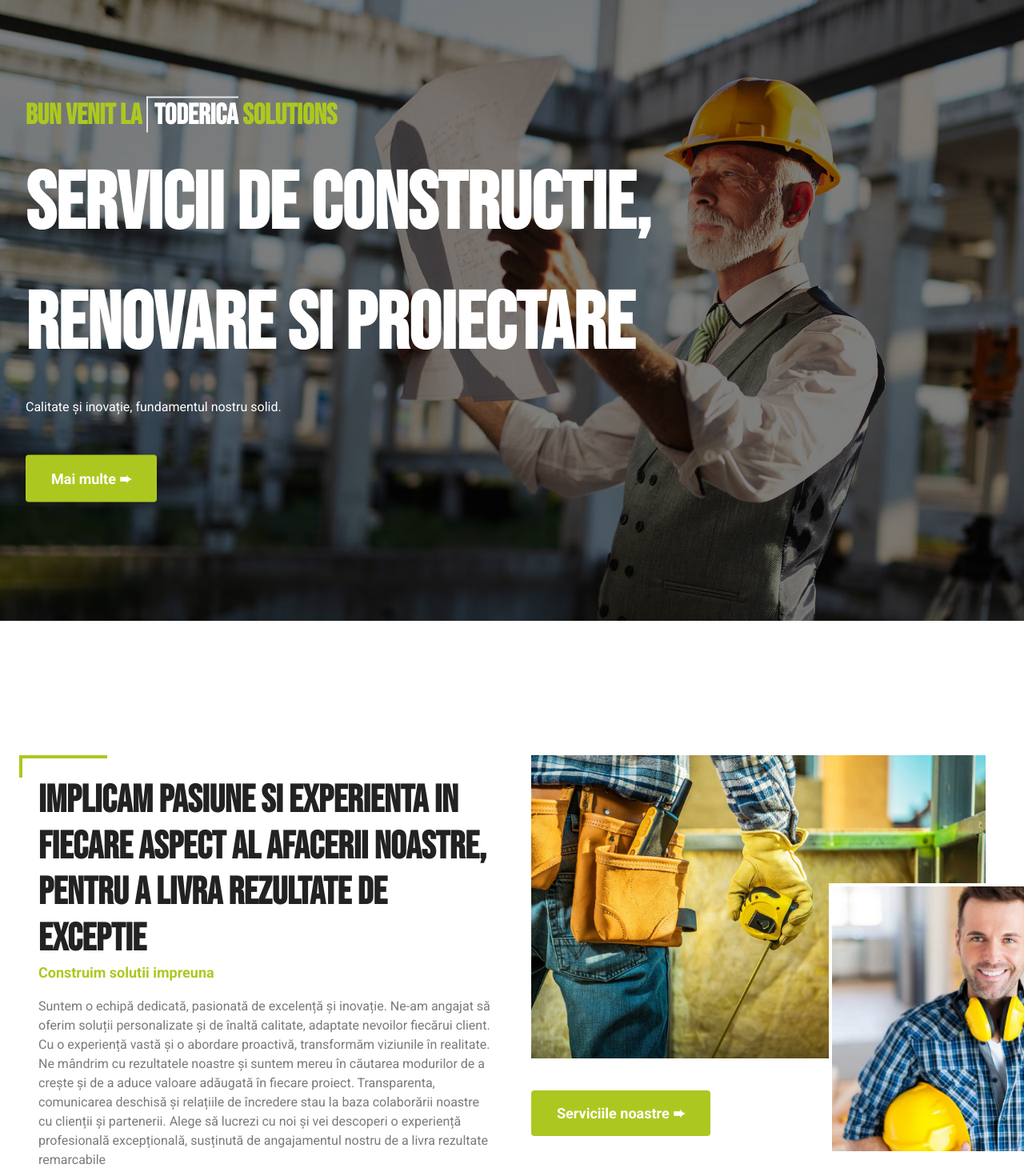
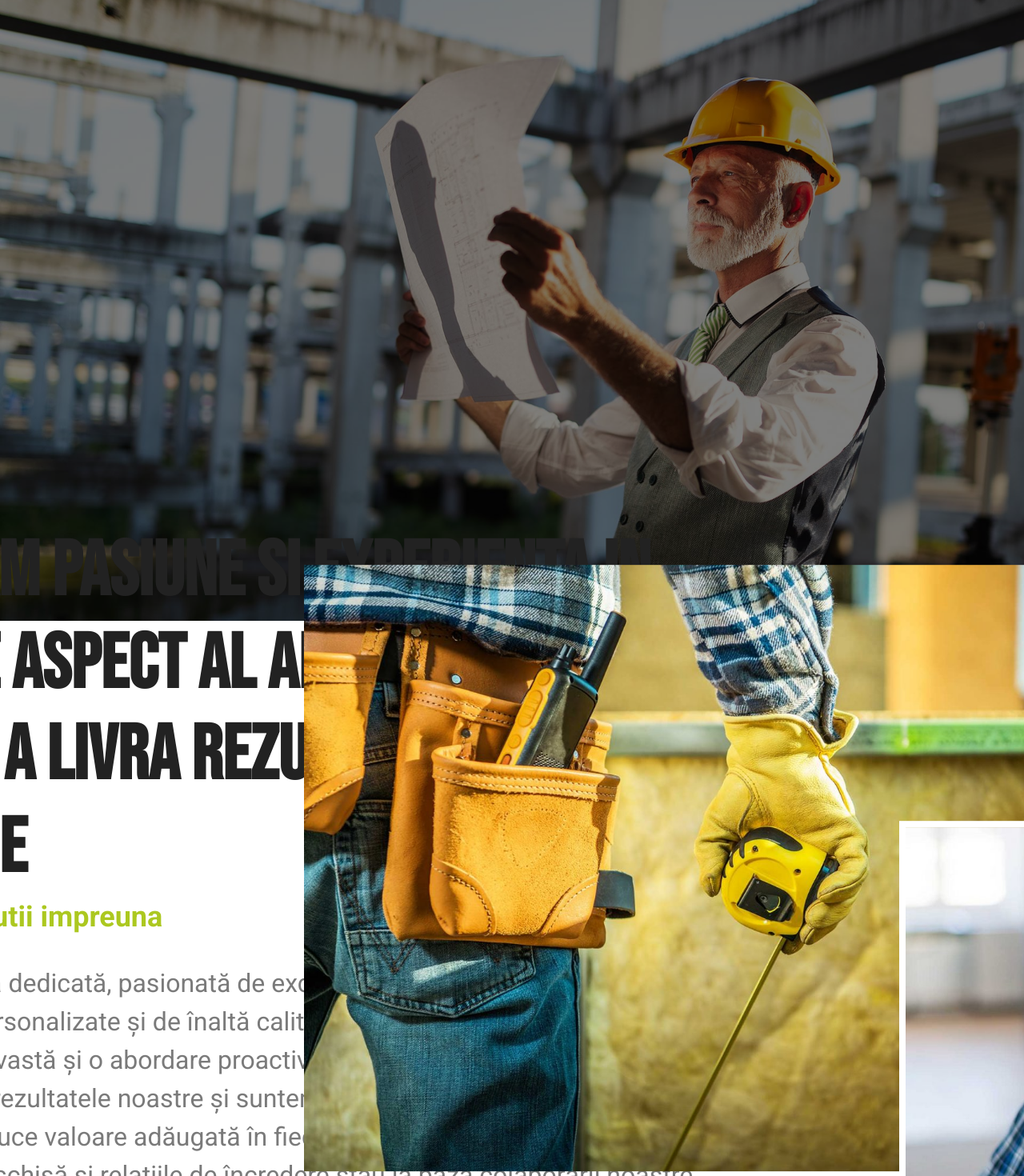
Before and after one commit to iBRazvan/tos, a React (Vite) app: page / in a window 1280 px wide. Shown: the part 200-1670 px from the top of the page at 80% size. Built offline with nearby package versions, Linux system fonts and the light colour scheme.

Commit message:
framermotion

```diff
--- a/package.json
+++ b/package.json
@@ -21,6 +21,7 @@
     "dotenv": "^16.4.0",
     "express": "^4.18.2",
     "formik": "^2.4.5",
+    "framer-motion": "^11.0.3",
     "nodemailer": "^6.9.8",
     "postcss-cli": "^11.0.0",
     "postcss-preset-env": "^9.3.0",
--- a/src/components/Hero.jsx
+++ b/src/components/Hero.jsx
@@ -1,23 +1,56 @@
 import React, { useState, useEffect } from "react";
-
+import { motion, useAnimation } from "framer-motion";
 import { Link } from "react-router-dom";
 import { bgph1, bgph2 } from "../assets";
 import styles from "../style";
 
-
 const Hero = () => {
   const [backgroundImageIndex, setBackgroundImageIndex] = useState(0);
+  const [scrollY, setScrollY] = useState(0);
   const backgroundImages = [bgph1, bgph2];
+
+  const scrollControls = useAnimation();
 
   useEffect(() => {
     const changeBackgroundImage = () => {
       setBackgroundImageIndex((prevIndex) => (prevIndex === 0 ? 1 : 0));
     };
 
+    const handleScroll = () => {
+      setScrollY(window.scrollY);
+    };
+
     const intervalId = setInterval(changeBackgroundImage, 10000);
 
-    return () => clearInterval(intervalId);
+    window.addEventListener("scroll", handleScroll);
+
+    return () => {
+      clearInterval(intervalId);
+      window.removeEventListener("scroll", handleScroll);
+    };
   }, []);
+
+  useEffect(() => {
+    // Define the threshold for triggering the animation
+    const threshold = 50;
+
+    // Update opacity based on scroll position
+    const updateOpacity = () => {
+      if (scrollY > threshold) {
+        scrollControls.start({ opacity: 1 });
+      } else {
+        scrollControls.start({ opacity: 0 });
+      }
+    };
+
+    // Listen for scroll events
+    window.addEventListener("scroll", updateOpacity);
+
+    // Clean up the event listener
+    return () => {
+      window.removeEventListener("scroll", updateOpacity);
+    };
+  }, [scrollControls, scrollY]);
 
   const transitionStyle = {
     transition: "background-image 2s ease-in-out",
@@ -36,8 +69,9 @@ const Hero = () => {
       <div className={`${styles.opacity} bg-black`} style={{ zIndex: 0 }}></div>
       {/*  Hero content */}
       <div className={`${styles.boxWidth} relative`}>
-        <div
+        <motion.div
           className={`absolute top-1/2 left-8 transform -translate-y-1/2 z-10 text-white`}
+          animate={scrollControls}
         >
           <div className={`flex flex-col w-fit mr-10`}>
             <h1
@@ -63,9 +97,9 @@ const Hero = () => {
             </div>
           </div>
           <Link to="/about">
-          <button className={`${styles.btn}  mt-12`}>Mai multe ➨</button>
+            <button className={`${styles.btn}  mt-12`}>Mai multe ➨</button>
           </Link>
-        </div>
+        </motion.div>
       </div>
     </section>
   );
--- a/src/components/Stats.jsx
+++ b/src/components/Stats.jsx
@@ -1,17 +1,25 @@
 import React from "react";
 import styles, { layout } from "../style";
-
+import { motion, useViewportScroll, useTransform } from "framer-motion";
 import { stats1, stats2 } from "../assets";
 import { FaClipboardCheck } from "react-icons/fa";
 import { FaUserCheck } from "react-icons/fa";
 import { Link } from "react-router-dom";
 
 const Stats = () => {
+
+  const { scrollYProgress } = useViewportScroll()
+const scale = useTransform(scrollYProgress, [0, 1], [0.7, 2]);
   return (
     <section
       className={`${layout.sectionTwoCols} ${styles.statsSection} xxs:px-2 mobile:px-6`}
     >
-      <div className={`${styles.boxWidth}${styles.colContainer} `}>
+      <motion.div style={{scale}} className={`${styles.boxWidth}${styles.colContainer} `}>
+      <motion.div
+      style={{
+        scaleY: scrollYProgress
+      }}
+    />
         <p className="border-t-4 border-l-4 -ml-6 pb-6  w-[110px] border-primary">
           {"   "}{" "}
         </p>
@@ -70,9 +78,10 @@ const Stats = () => {
             </div>
           </div>
         </div>
-      </div>
+      </motion.div>
       {/* Images div */}
-      <div className={`${styles.colContainer} `}>
+      <motion.div
+    style={{ scale }} className={`${styles.colContainer} `}>
         <div className={`relative flex h-fit`}>
           <img src={stats1} alt="poza" className="w-auto h-auto" />
           <div
@@ -93,7 +102,7 @@ const Stats = () => {
           </button>
           </Link>
         </div>
-      </div>
+      </motion.div>
     </section>
   );
 };
--- a/src/components/Testimonials.jsx
+++ b/src/components/Testimonials.jsx
@@ -36,7 +36,7 @@ const Testimonials = () => {
             <div className="pl-6">
               <h2 className="font-bebas text-primary text-2xl">Costin</h2>{" "}
               <p className="font-roboto text-text font-medium">Client</p>
-              <Rating name="read-only" value="5" className="pt-2" />
+              <Rating name="read-only" value="5" className="pt-2" readOnly />
             </div>
           </div>
           <div className={` flex flex-col items-start   justify-between py-4`}>
```
Also changed, not shown: 1 other file (tests, documents, lock files or other folders).
